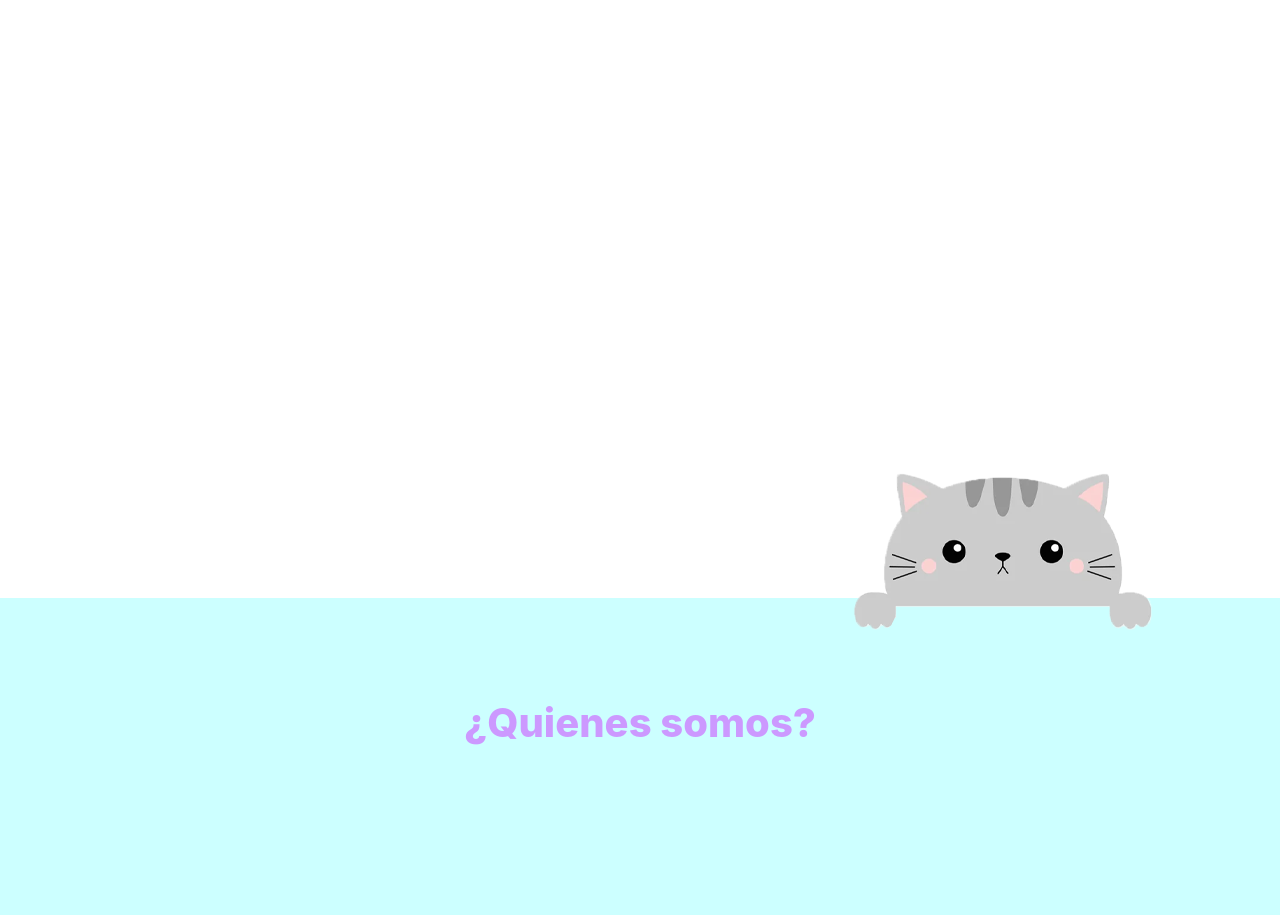
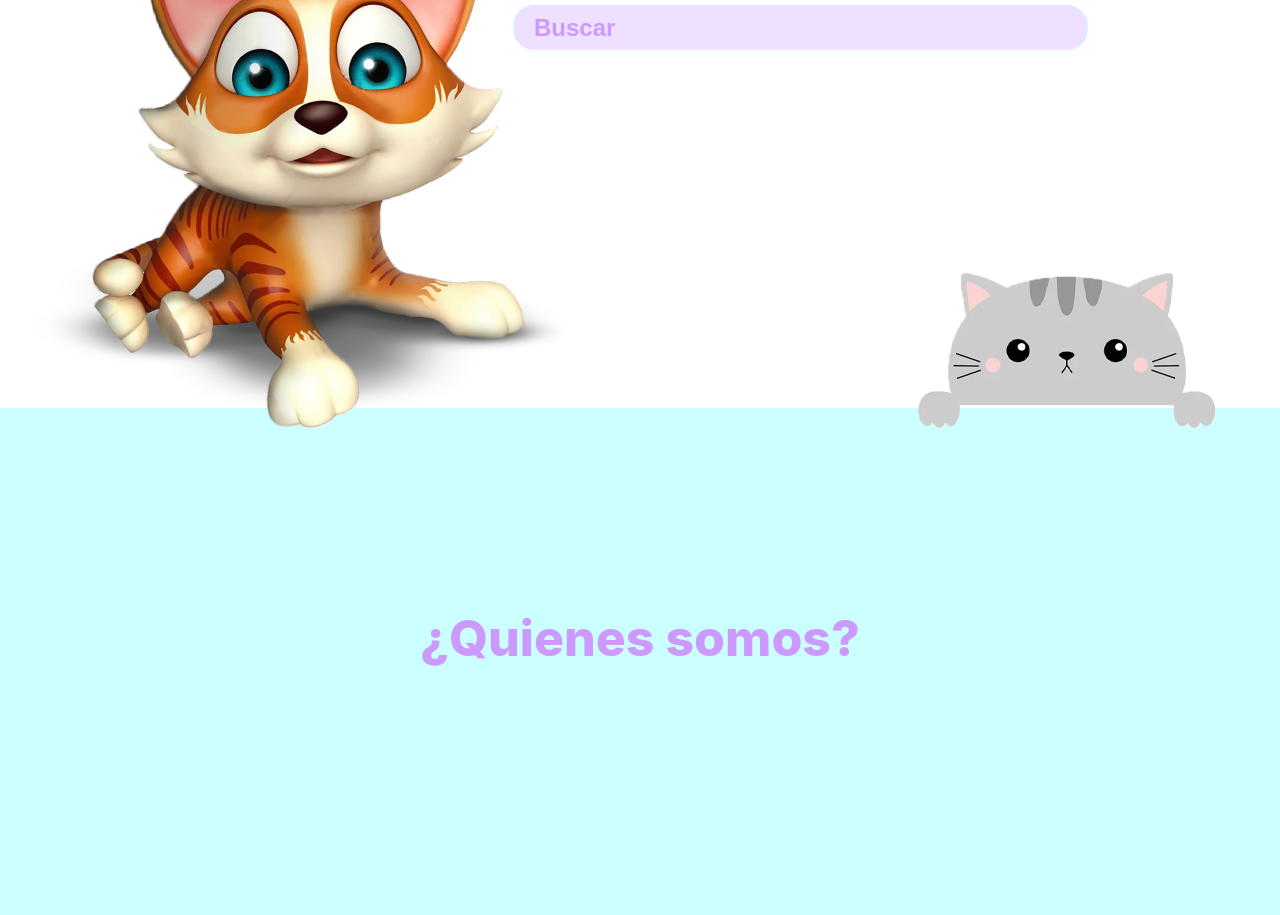
Before and after one commit to FacundoMendez/PollyPetShop, a plain HTML site: page index.html in a window 1280 px wide. Shown: the part 452-1367 px from the top of the page. Drawn offline with Linux system fonts and the light colour scheme.

Commit message:
first commit

```diff
--- a/index.html
+++ b/index.html
@@ -50,8 +50,14 @@
     </header>
     <main>
         <div class="container">
+            <div class="container__gatoGrande">
+                <img src="./src/img/GatoGrande.png" alt="Gato Grande presentacion">
+            </div>
 
-            <div class="container2__gato1">
+            <p>¿En que podemos ayudarte?</p>
+            <input type="text" class="barraBusqueda" placeholder="Buscar">
+
+            <div class="container__gato1">
                 <img src="./src/img/Gatito.png" alt="Gatito">
             </div>
         </div>
--- a/style.css
+++ b/style.css
@@ -13,52 +13,6 @@ main{
     overflow: hidden;
 }
 
-/*  header / nav  */
-
-/* .header{
-    position: relative;
-}
-
-.nav{
-    display: flex;
-    justify-content: space-evenly;
-    align-items: center;
-    flex-wrap: wrap;
-    background-color: #ccffff;
-    flex-direction: row;
-    position: fixed;
-    z-index: 10000;
-    width: 100%;
-    top: 0;
-    height: 11rem;
-}
-
-
-.nav ul{
-    list-style: none;
-}
-
-.nav__logo{
-    margin-top: 0.5%;
-}
-
-.nav__logo img{
-    width: 65%;
-    margin-left: 7rem;
-}
-
-.nav li{
-    display: inline-block;
-    padding: 1.2rem 1rem;
-    margin: 0 1.5rem;
-}
-
-.nav a{
-    text-decoration: none;
-    font-size: 1.9rem;
-    color: #cc99ff;
-    font-weight: 800;
-} */
 
 .header {
     position: relative;
@@ -84,7 +38,6 @@ main{
     font-size: 1.9rem;
     color: #cc99ff;
     font-weight: 800;
-
 }
 
 .nav__logo{
@@ -158,14 +111,12 @@ main{
         left: 100%;
         transition: left 0.3s;
         padding-top: 12rem;
-
     }
-
     .nav-menu-item {
         line-height: 70px;
         font-size: 3rem;
+    }
 
-    }
     .nav__logo{
         z-index: 4000;
         width: 40%;
@@ -210,7 +161,7 @@ main{
     align-items: center;
     flex-direction: row;
     background-color: #ccffff;
-    width: 70%;
+    width: 50%;
     margin: 5rem auto;
     box-shadow: 0.1rem 0.1rem 0.7rem #87eeee ;
     border-radius: 4%;
@@ -240,13 +191,74 @@ main{
 }
 
 
-/*  main  */
+
+/* Container1 /gato grande barra de busqueda */
 
 .container{
-    height: 100vh;
+    height: 70vh;
     width: 100vw;
     position: relative;
 }
+
+.container p{
+    font-size: 4.3rem;
+    color: #cc99ff;
+    font-weight: 800;
+    position: absolute;
+    top: 15%;
+    right: 15%;
+}
+
+.barraBusqueda{
+    background-color: #efe0ff ;
+    width: 57.5rem;
+    height: 4.5rem;
+    position: absolute;
+    top: 28%;
+    right: 15%;
+    border: none;
+    font-size: 2.5rem;
+    color: rgb(35, 0, 70);
+    font-weight: 700;
+    padding: 2rem;
+    z-index: 1000;
+    border-radius: 5%;
+}
+
+.barraBusqueda[type=text]{
+    -webkit-border-radius: 20px;
+    -moz-border-radius: 20px;
+    border-radius: 20px;
+    border: 1px solid #ccffff;
+    color:#cc99ff;
+}
+
+.barraBusqueda::placeholder{
+    color:#cc99ff;
+    font-size: 2.4rem;
+}
+
+
+.container__gatoGrande{
+    position: absolute;
+    top: 59%;
+    left: 35%;
+    transform: translate(-50%, -50%);
+    z-index: 1000;
+}
+
+.container__gatoGrande img{
+    width: 65%;
+
+}
+
+.container__gato1 img{
+    position: absolute;
+    bottom: -3.8%;
+    right:5%;
+    z-index: 100;
+}
+
 .hueso{
     position: absolute;
     top: -5rem;
@@ -258,6 +270,8 @@ main{
 .hueso img{
     width: 85%;
 }
+
+
 
 @keyframes anima1 {
     0%{
@@ -286,42 +300,18 @@ main{
 .container2{
     background-color: #ccffff ;
     background-size: cover;
-    height: 120vh;
+    height: 100vh;
     width: 100%;
     position: relative;
 }
 
 .container2 p{
-    font-size: 4rem;
+    font-size: 5rem;
     width: 100%;
     text-align: center;
     color: #cc99ff;
     font-weight: 800;
-    padding-top: 10rem;
-}
-
-.container3{
-    background-image: url("./src/img/Fondo\ Tricolor.png");
-    background-size: cover;
-    height: 120vh;
-    width: 100%;
-    position: relative;
-}
-
-.container3 p{
-    font-size: 4rem;
-    width: 100%;
-    text-align: center;
-    color: #cc99ff;
-    font-weight: 800;
-    padding-top: 10rem;
-}
-
-.container2__gato1 img{
-    position: absolute;
-    bottom: -4%;
-    right:10%;
-    z-index: 100;
+    padding-top: 20rem;
 }
 
 .container2__gato2 {
@@ -336,3 +326,23 @@ main{
     height: 70%;
     z-index: 100;
 }
+
+
+/* Container3 / que hacemos */
+
+.container3{
+    background-image: url("./src/img/Fondo\ Tricolor.png");
+    background-size: cover;
+    height: 100vh;
+    width: 100%;
+    position: relative;
+}
+
+.container3 p{
+    font-size: 5rem;
+    width: 100%;
+    text-align: center;
+    color: #cc99ff;
+    font-weight: 800;
+    padding-top: 20rem;
+}
```
Also changed, not shown: src/img/GatoGrande.png (added). Lines whose indentation alone changed are shown as unchanged.
